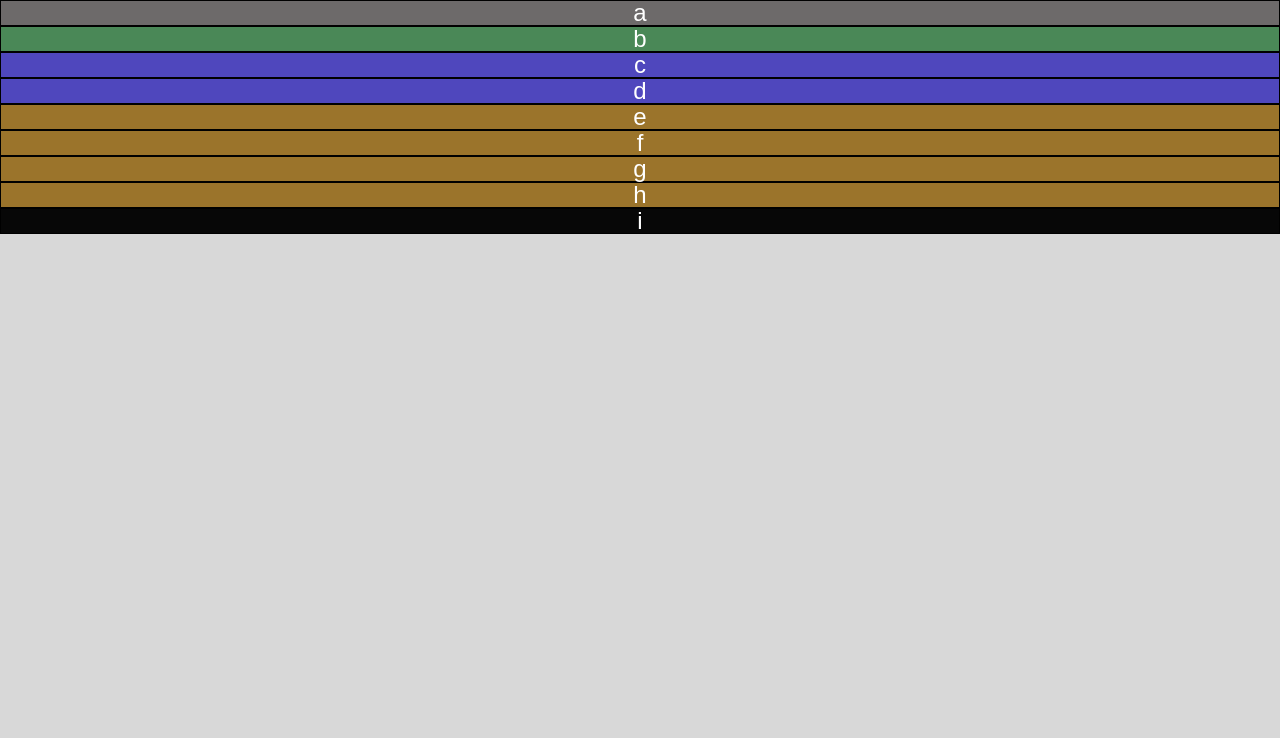
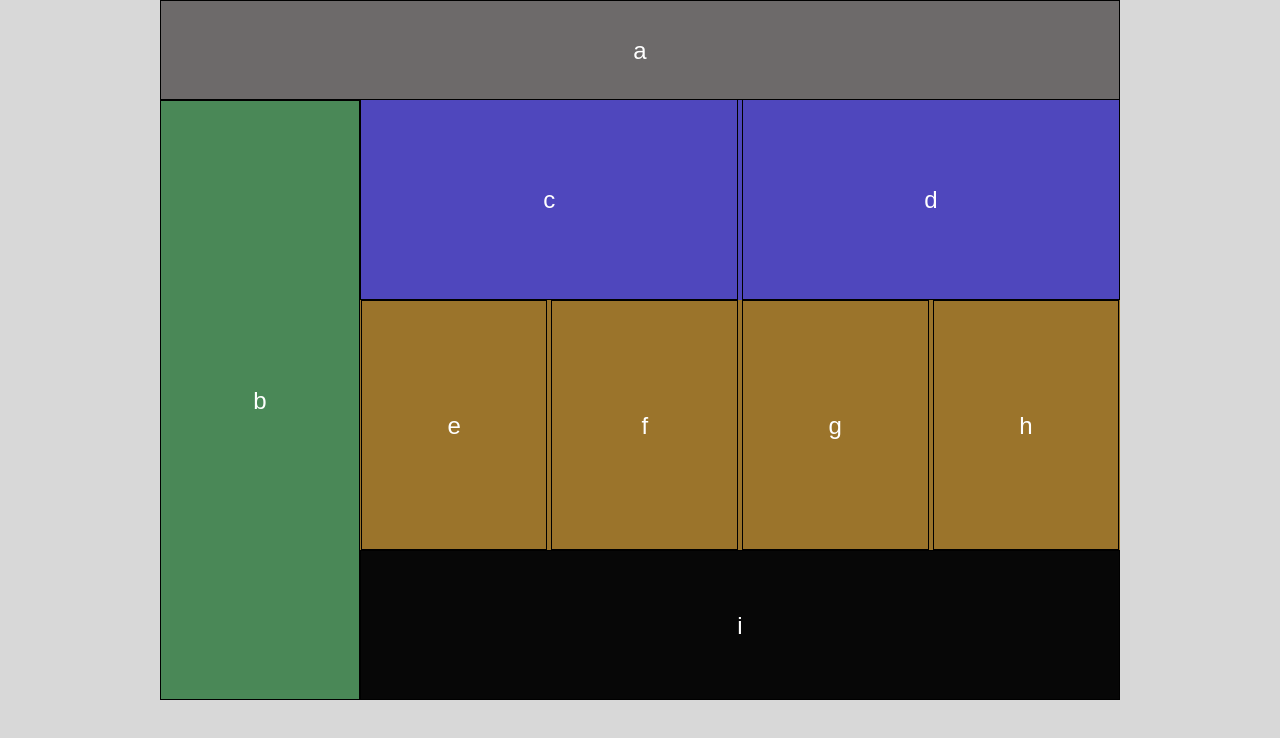
Before and after one commit to Othabteh/lab-01, a plain HTML site: page index.html in a window 1280 px wide. Drawn offline with Linux system fonts and the light colour scheme.

Commit message:
finish lab 1

```diff
--- a/styles/layout.css
+++ b/styles/layout.css
@@ -106,3 +106,68 @@
         line-height: 80px;
     }
 }
+
+
+/* --------------wide screen viwe---------------- */
+@media (min-width: 960px){
+
+    body {
+        width: 960px;
+    }
+    main  div  {
+        display: inline-block;
+    }
+    section, footer {
+        float: right;
+    }
+    /* -----------------HEADER----------------- */
+    header nav div {
+        height: 100px;
+    }
+    header nav div p {
+        line-height: 100px;
+    }
+    /* -----------------MAIN----------------- */
+    main aside {
+        width: calc(100%/4.8);
+        float: left;
+    }
+    main aside div {
+        height: 600px;
+        width: 100%;
+    }
+    main aside div p {
+        line-height: 600px;
+    }
+    main #container1, main #container2 {
+        width: calc(100%/(960/760));
+   }
+
+    main #container1 div {
+        height: 200px;
+        width: 49.7%;
+        border-top: none;
+    }
+    main #container1 div p {
+        line-height: 200px;
+    }
+    main #container2 div {
+        height: 250px;
+        width: 24.55%;
+    }
+    main #container2 div p {
+        line-height: 250px;
+    }
+
+    /* -----------------Footer----------------- */
+    footer {
+        width: calc(100%/(960/760));
+
+    }
+    footer div {
+        height: 150px;
+    }
+    footer div p {
+        line-height: 150px;
+    }
+}
```
